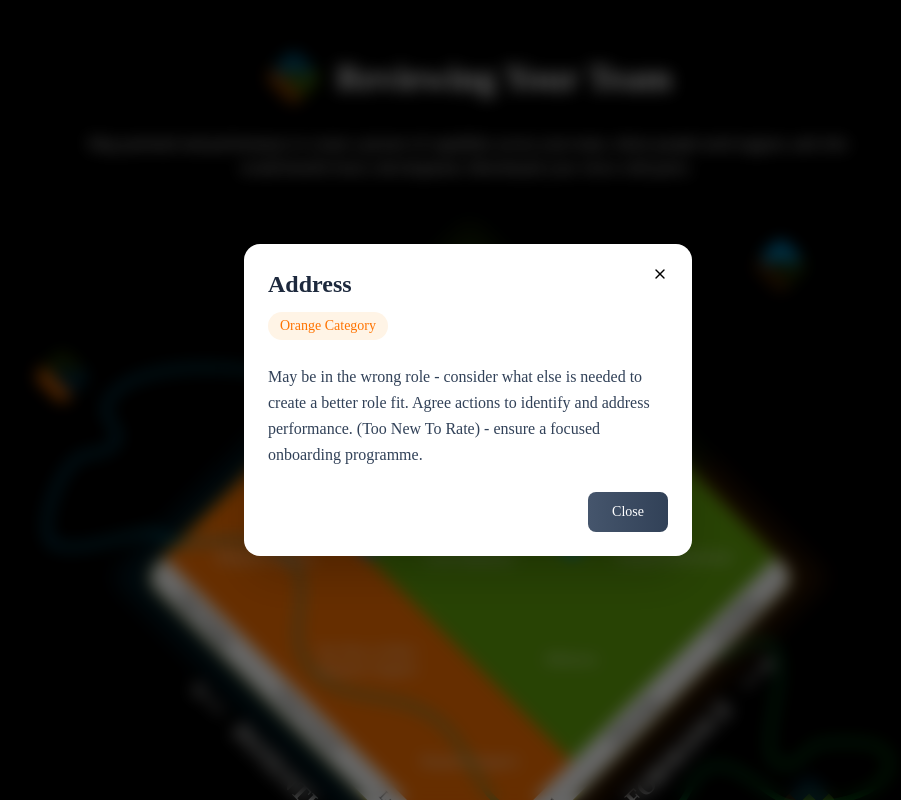
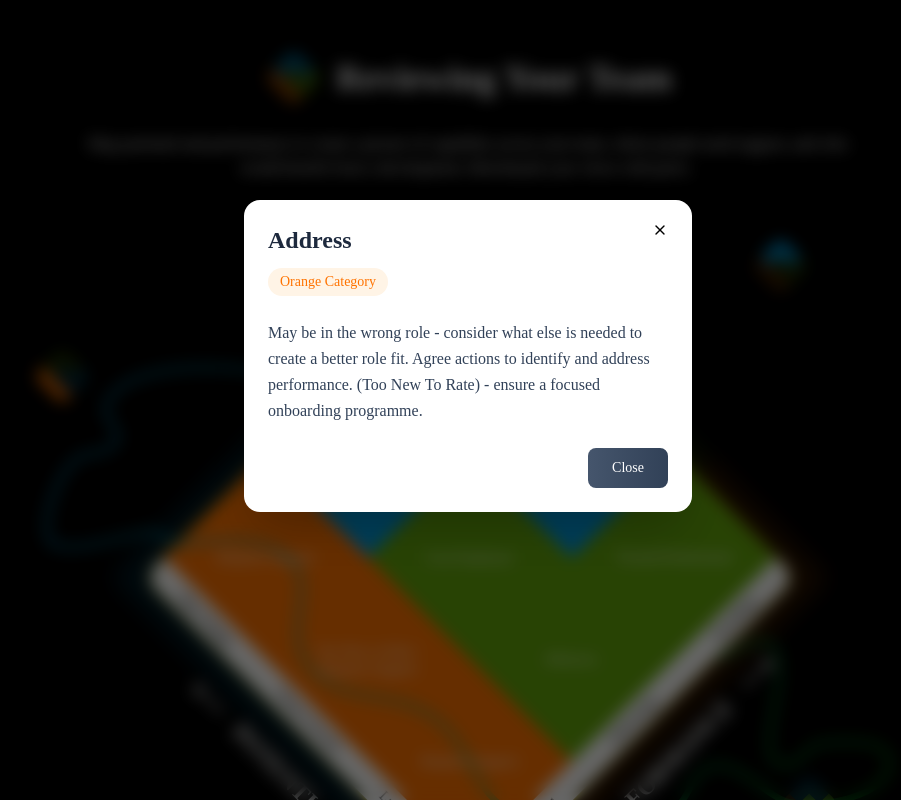
Before and after one commit to solensa/kop3, a Next.js app: page / in a window 1280 px wide. Both pictures are taken after a click on the element 234 px from the left and 376 px from the top of the page. Shown: the top 800 px of the page, without its empty margins (172-1073 px from the left). Built offline with nearby package versions, Linux system fonts and the light colour scheme.

Commit message:
modal 200px from top

```diff
--- a/src/app/components/diamond.tsx
+++ b/src/app/components/diamond.tsx
@@ -580,11 +580,12 @@ export default function Diamond() {
         typeof window !== "undefined" &&
         createPortal(
           <div
-            className="fixed inset-0 bg-black/60 backdrop-blur-sm flex items-center justify-center z-[9999] p-4"
+            className="fixed inset-0 bg-black/60 backdrop-blur-sm flex justify-center z-[9999] p-4"
+            style={{ paddingTop: "200px" }}
             onClick={closeModal}
           >
             <div
-              className="bg-white rounded-2xl max-w-md w-full p-6 relative shadow-2xl animate-in fade-in-0 zoom-in-95 duration-300"
+              className="bg-white rounded-2xl max-w-md w-full p-6 relative shadow-2xl animate-in fade-in-0 zoom-in-95 duration-300 h-fit"
               onClick={(e) => e.stopPropagation()}
             >
               <Button
@@ -630,11 +631,12 @@ export default function Diamond() {
         typeof window !== "undefined" &&
         createPortal(
           <div
-            className="fixed inset-0 bg-black/60 backdrop-blur-sm flex items-center justify-center z-[9999] p-4"
+            className="fixed inset-0 bg-black/60 backdrop-blur-sm flex justify-center z-[9999] p-4"
+            style={{ paddingTop: "200px" }}
             onClick={closeSvgModal}
           >
             <div
-              className="bg-white rounded-2xl max-w-md w-full p-6 relative shadow-2xl animate-in fade-in-0 zoom-in-95 duration-300"
+              className="bg-white rounded-2xl max-w-md w-full p-6 relative shadow-2xl animate-in fade-in-0 zoom-in-95 duration-300 h-fit"
               onClick={(e) => e.stopPropagation()}
             >
               <Button
```
